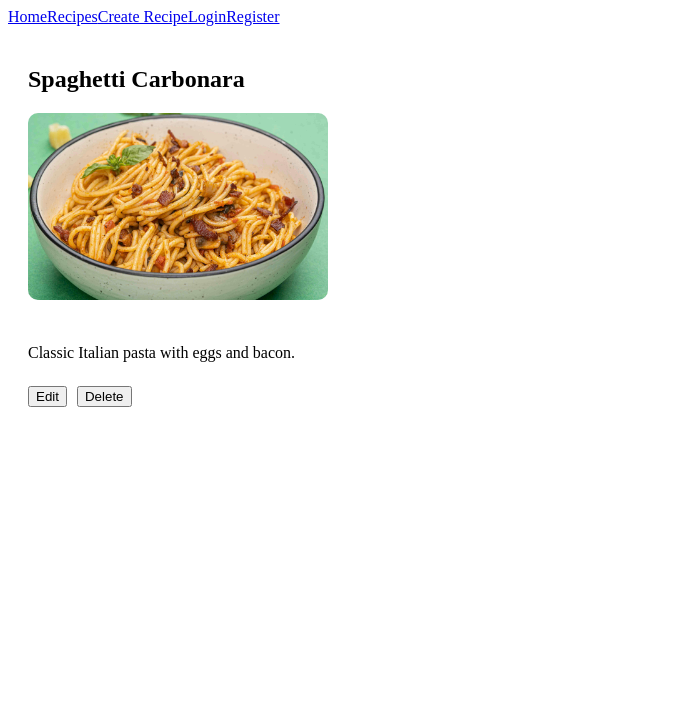
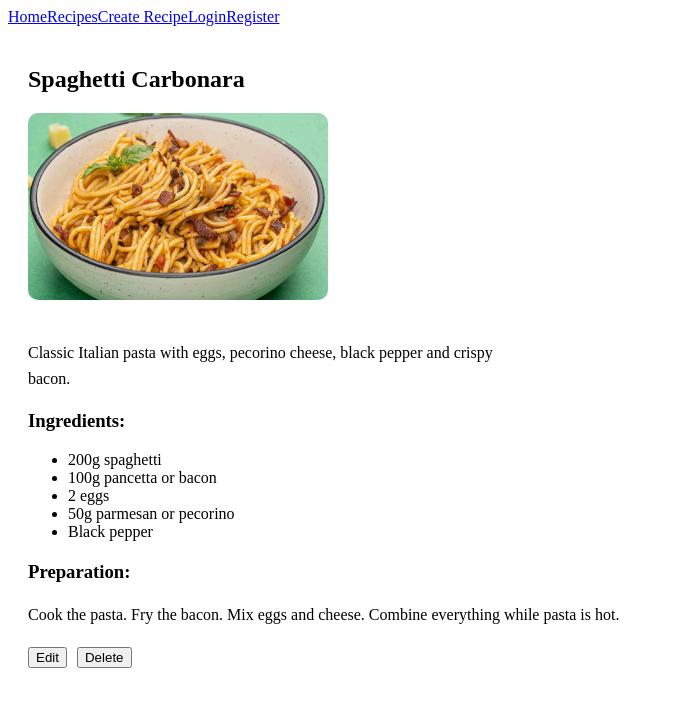
Before and after one commit to StoyanovaTanya/recipes-app, a React (Vite) app: page /recipes/1 in a window 1280 px wide. Shown: the top 706 px of the page, without its empty margins (0-674 px from the left). Built offline with nearby package versions, Linux system fonts and the light colour scheme.

Commit message:
Add styles for Recipes component

```diff
--- a/src/components/Details/Details.jsx
+++ b/src/components/Details/Details.jsx
@@ -23,6 +23,18 @@ export default function Details() {
         {recipe.description}
       </p>
 
+      <h3>Ingredients:</h3>
+      <ul>
+        {recipe.ingredients?.map((item, index) => (
+          <li key={index}>{item}</li>
+        ))}
+      </ul>
+
+      <h3 style={{ marginTop: "20px" }}>Preparation:</h3>
+      <p style={{ maxWidth: "600px", lineHeight: "1.6" }}>
+        {recipe.steps}
+      </p>
+
       <div style={{ marginTop: "20px"}}>
         <button style={{ marginRight: "10px" }}>Edit</button>
         <button>Delete</button>
--- a/src/components/Recipes/Recipes.jsx
+++ b/src/components/Recipes/Recipes.jsx
@@ -1,41 +1,32 @@
 import { recipes } from "../../data/recipes";
 import { Link } from "react-router-dom";
+import styles from "./Recipes.module.css";
 
 export default function Recipes() {
   return (
     <section style={{ padding: "20px" }}>
-      <h2>All Recipes</h2>
+      <h2 className={styles.heading}>All Recipes</h2>
+      <div className={styles.grid}>
+        {recipes.map(recipe => (
+          <div key={recipe.id} className={styles.card}>
 
-      <div style={{
-        display: "grid",
-        gridTemplateColumns: "repeat(auto-fit, minmax(220px, 1fr))",
-        gap: "20px",
-        marginTop: "20px"
-      }}>
-        {recipes.map(recipe => (
-          <div key={recipe.id}
-            style={{
-              border: "1px solid #ccc",
-              padding: "10px",
-              borderRadius: "8px"
-            }}
-          >
             <img
               src={recipe.image}
               alt={recipe.title}
-              style={{ width: "100%", borderRadius: "6px" }}
+              className={styles.image}
             />
 
-            <h3>{recipe.title}</h3>
+            <h3 className={styles.title}>{recipe.title}</h3>
 
-            <p>{recipe.description}</p>
+            <p className={styles.description}>{recipe.description}</p>
 
-            <Link to={`/recipes/${recipe.id}`}>
+            <Link to={`/recipes/${recipe.id}`} className={styles.button}>
               View Details
             </Link>
+
           </div>
         ))}
       </div>
-    </section>
+  </section>
   );
 }
--- /dev/null
+++ b/src/components/Recipes/Recipes.module.css
@@ -0,0 +1,57 @@
+.heading {
+  margin-bottom: 20px;
+  font-size: 28px;
+  text-align: center;
+  color: #164431;
+}
+
+.grid {
+  padding: 20px;
+  display: grid;
+  gap: 20px;
+  grid-template-columns: repeat(auto-fit, minmax(250px, 1fr));
+}
+
+/* --- КАРТА --- */
+.card {
+  background: #fff;
+  border: 1px solid #ddd;
+  border-radius: 10px;
+  padding: 15px;
+  display: flex;
+  flex-direction: column;
+  justify-content: space-between;
+}
+
+/* --- СНИМКА --- */
+.image {
+  width: 100%;
+  height: 180px;
+  object-fit: cover;
+  border-radius: 8px;
+}
+
+/* --- ТЕКСТОВЕ --- */
+.title {
+  margin: 10px 0 5px;
+}
+
+.description {
+  flex-grow: 1;
+  opacity: 0.8;
+  margin-bottom: 15px;
+  font-size: 14px;
+  line-height: 1.4;
+}
+
+/* --- БУТОН --- */
+.button {
+  display: inline-block;
+  padding: 8px 12px;
+  text-align: center;
+  background: #164431;
+  color: white;
+  border-radius: 6px;
+  text-decoration: none;
+  margin-top: 10px;
+}
--- a/src/data/recipes.js
+++ b/src/data/recipes.js
@@ -14,60 +14,171 @@ export const recipes = [
     id: 1,
     title: "Spaghetti Carbonara",
     image: carbonara,
-    description: "Classic Italian pasta with eggs and bacon."
+    description: "Classic Italian pasta with eggs, pecorino cheese, black pepper and crispy bacon.",
+    ingredients: [
+      "200g spaghetti",
+      "100g pancetta or bacon",
+      "2 eggs",
+      "50g parmesan or pecorino",
+      "Black pepper"
+    ],
+    steps: "Cook the pasta. Fry the bacon. Mix eggs and cheese. Combine everything while pasta is hot."
   },
+
   {
     id: 2,
     title: "Chicken Soup",
     image: chickensoup,
-    description: "Warm homemade chicken soup."
+    description: "Warm homemade chicken soup.",
+    ingredients: [
+      "1 chicken breast or 2 drumsticks",
+      "1 carrot",
+      "1 potato",
+      "1 onion",
+      "1 celery stick",
+      "1L water or chicken broth",
+      "Salt",
+      "Black pepper",
+      "Parsley"
+    ],
+    steps: "Boil chicken in water or broth. Add chopped vegetables and cook until soft. Season with salt, pepper and parsley."
   },
+
   {
     id: 3,
     title: "Chocolate Cake",
     image: chocolatecake,
-    description: "Moist chocolate cake with ganache."
+    description: "Moist chocolate cake with ganache.",
+    ingredients: [
+      "200g flour",
+      "200g sugar",
+      "100g butter",
+      "2 eggs",
+      "50g cocoa powder",
+      "1 tsp baking powder",
+      "150ml milk",
+      "200g dark chocolate",
+      "200ml heavy cream",
+      "1 tbsp butter"
+    ],
+    steps:  "Mix the dry ingredients for the cake. Add eggs, melted butter and milk. Bake at 180°C for 35 minutes. " +
+  "For the ganache: heat the cream until just boiling, pour over chopped chocolate, add butter and mix until smooth. " +
+  "Spread the ganache over the cooled cake."
   },
+
   {
     id: 4,
     title: "Fresh Garden Salad",
     image: salad,
-    description: "Fresh vegetables with olive oil and balsamic dressing."
+    description: "Fresh vegetables with olive oil and lemon juice.",
+    ingredients: [
+      "1 cucumber",
+      "2 tomatoes",
+      "1 red onion",
+      "Lettuce",
+      "Olive oil",
+      "Salt",
+      "Lemon juice"
+    ],
+    steps: "Cut all vegetables, mix in a bowl and season with olive oil, salt and lemon juice."
   },
+
   {
     id: 5,
     title: "Margherita Pizza",
     image: pizza,
-    description: "Italian pizza with tomato sauce, mozzarella and basil."
+    description: "Italian pizza with tomato sauce, mozzarella and basil.",
+    ingredients: [
+      "Pizza dough",
+      "Tomato sauce",
+      "Mozzarella cheese",
+      "Fresh basil",
+      "Olive oil",
+      "Salt"
+    ],
+    steps: "Spread tomato sauce on dough, add mozzarella, bake at 220°C for 12 minutes. Finish with basil and olive oil."
   },
+
   {
     id: 6,
     title: "Beef Burger",
     image: burger,
-    description: "Juicy beef burger with lettuce, tomato and crispy fries."
+    description: "Juicy beef burger with lettuce, tomato and crispy fries.",
+    ingredients: [
+      "200g ground beef",
+      "Burger bun",
+      "Lettuce",
+      "Tomato",
+      "Cheese slice",
+      "Salt",
+      "Black pepper"
+    ],
+    steps: "Shape beef patty, season and cook in a pan. Build the burger with vegetables and cheese in the bun."
   },
+
   {
     id: 7,
     title: "Pancakes",
     image: pancakes,
-    description: "Fluffy pancakes served with maple syrup and berries."
+    description: "Fluffy pancakes served with maple syrup and berries.",
+    ingredients: [
+      "200g flour",
+      "1 egg",
+      "250ml milk",
+      "1 tbsp sugar",
+      "1 tsp baking powder",
+      "Butter for frying"
+    ],
+    steps: "Mix all ingredients and fry small portions of batter in butter until golden on both sides."
   },
+
   {
     id: 8,
     title: "Mushroom Risotto",
     image: risotto,
-    description: "Creamy Italian risotto with mushrooms and parmesan."
+    description: "Creamy Italian risotto with mushrooms and parmesan.",
+    ingredients: [
+      "200g Arborio rice",
+      "150g mushrooms",
+      "1 onion",
+      "1L vegetable broth",
+      "50g parmesan",
+      "Butter",
+      "Salt"
+    ],
+    steps: "Cook onion and mushrooms in butter. Add rice and slowly pour broth while stirring until creamy. Add parmesan."
   },
+
   {
     id: 9,
     title: "Chicken Tacos",
     image: chickentacos,
-    description: "Soft tortillas filled with spicy chicken, vegetables and cheese."
+    description: "Soft tortillas filled with spicy chicken, vegetables and cheese.",
+    ingredients: [
+      "Tortillas",
+      "200g chicken breast",
+      "Lettuce",
+      "Tomato",
+      "Cheese",
+      "Taco seasoning"
+    ],
+    steps: "Cook chicken with taco seasoning. Fill tortillas with chicken, vegetables and cheese."
   },
+
   {
     id: 10,
     title: "Lasagna",
     image: lasagna,
-    description: "Layered lasagna with beef, ricotta, mozzarella and tomato sauce."
+    description: "Layered lasagna with beef, ricotta, mozzarella and tomato sauce.",
+    ingredients: [
+      "Lasagna sheets",
+      "300g ground beef",
+      "Tomato sauce",
+      "Ricotta cheese",
+      "Mozzarella",
+      "Parmesan",
+      "Salt"
+    ],
+    steps: "Layer lasagna sheets with meat sauce and cheeses. Bake at 190°C for 40 minutes."
   },
 ];
```
